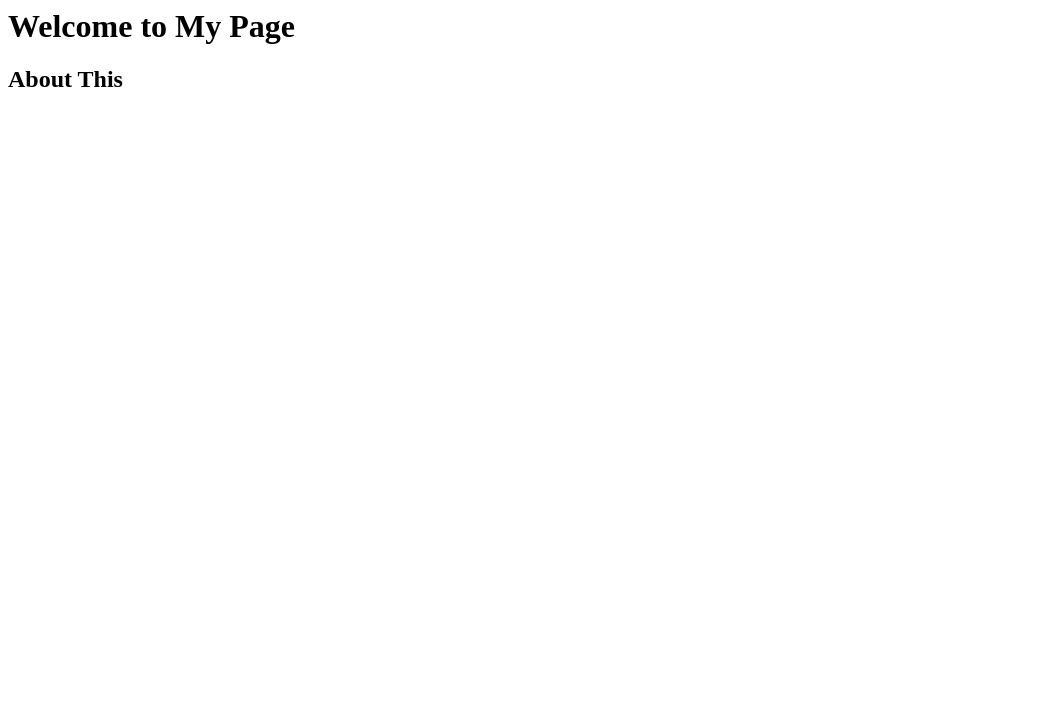
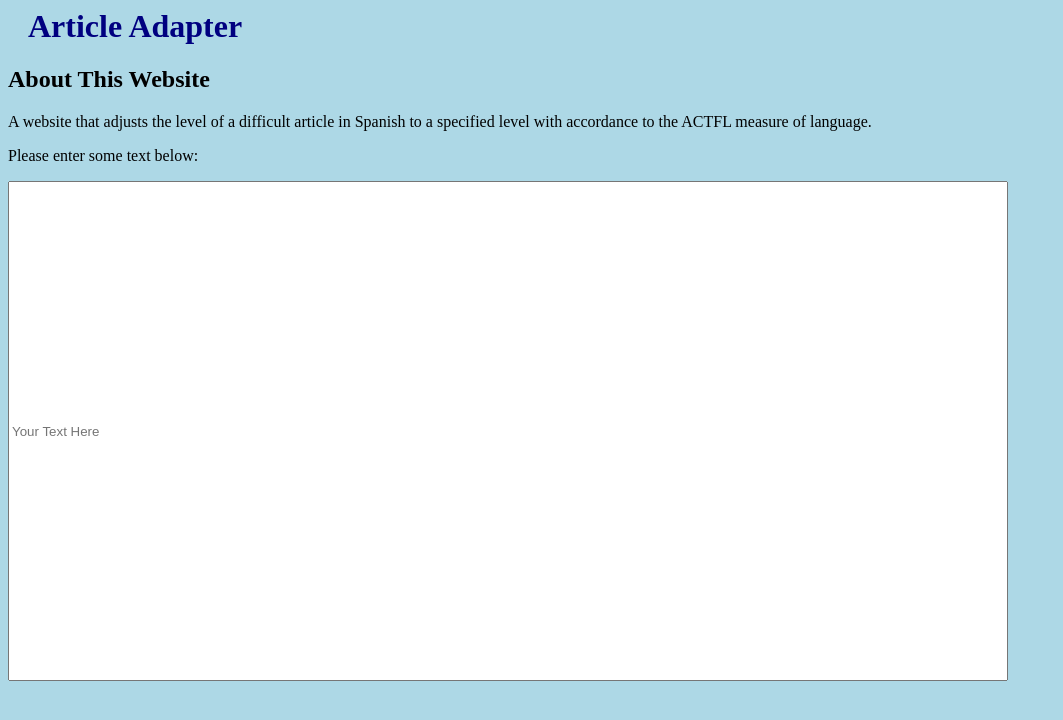
Before and after one commit to penelopeschung/ArticleAdjuster, a plain HTML site: page index.html in a window 1280 px wide. Shown: the whole page, without its empty margins (0-1063 px from the left). Drawn offline with Linux system fonts and the light colour scheme.

Commit message:
update to file

```diff
--- a/index.html
+++ b/index.html
@@ -1,2 +1,18 @@
-        <h1>Welcome to My Page</h1>
-        <h2>About This</h2>
+<html>
+<head>
+    <title>Article Adapter</title>
+    <link rel="stylesheet" href="main.css">
+</head>
+
+<body>
+    <h1>Article Adapter</h1>
+    <h2>About This Website</h2>
+<p>A website that adjusts the level of a difficult article in Spanish to a specified level with accordance to the ACTFL measure of language.<p>
+<!-- <label for="fname">Input Article Here:</label>
+<input type="text" id="fname" name="fname"> -->
+    <form action="/url" method="GET">
+        <p>Please enter some text below:</p>
+        <input type="text" style="width: 1000px; height: 500px;" placeholder="Your Text Here">
+    </form>
+</body>
+</html>
```
